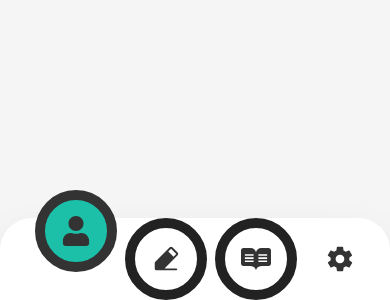
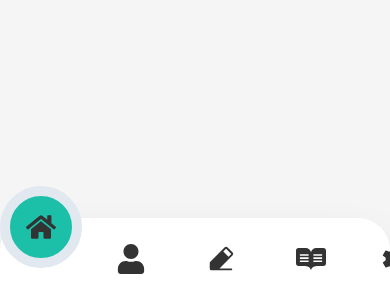
Before and after one commit to rianbittencourt/Your-Day-Front, a Next.js app: page / in a window 390 px wide. Shown: the part 544-844 px from the top of the page. Built offline with nearby package versions, Linux system fonts and the light colour scheme.

Commit message:
feat: MenuMobile Animation Conditional

```diff
--- a/src/components/Header/components/MenuMobile/MenuMobile.tsx
+++ b/src/components/Header/components/MenuMobile/MenuMobile.tsx
@@ -2,20 +2,55 @@ import { FaUser } from "react-icons/fa";
 import { IoMdSettings } from "react-icons/io";
 import { PiPencilSimpleLineFill } from "react-icons/pi";
 import { FaReadme } from "react-icons/fa6";
+import { FaHome } from "react-icons/fa";
 import SettingsButton from "@/components/SettingsButton/SettingsButton";
+import Link from "next/link";
+import { usePathname } from "next/navigation";
+
+interface MenuItem {
+  title: string;
+  icon: JSX.Element;
+  href: string;
+}
+
+const MenuItems: MenuItem[] = [
+  {
+    title: "Home",
+    icon: <FaHome className="text-3xl" />,
+    href: "/",
+  },
+  {
+    title: "Profile",
+    icon: <FaUser className="text-3xl" />,
+    href: "/profile",
+  },
+  {
+    title: "Write",
+    icon: <PiPencilSimpleLineFill className="text-3xl" />,
+    href: "/write",
+  },
+  {
+    title: "Read",
+    icon: <FaReadme className="text-3xl" />,
+    href: "/read",
+  },
+];
 
 export default function MenuMobile() {
+  const router = usePathname();
+
   return (
-    <ul className="text-primary  gap-2 font-medium sm:hidden mx-auto flex relative rounded z-10">
-      <li className="hover:text-[#1CC0A9] cursor-pointer -translate-y-7 delay-100 bg-[#1CC0A9]  rounded-full flex p-4 justify-center border-[10px] border-[#333] items-center  ">
-        <FaUser className="text-3xl" />
-      </li>
-      <li className="hover:text-[#1CC0A9]  z-20  cursor-pointer delay-100 ] border-[10px] border-[#222]  rounded-full flex p-4 justify-center items-center  ">
-        <PiPencilSimpleLineFill className="text-3xl" />
-      </li>
-      <li className="hover:text-[#1CC0A9] cursor-pointer delay-100   rounded-full flex p-4 border-[10px] border-[#222] justify-center items-center  ">
-        <FaReadme className="text-3xl" />
-      </li>
+    <ul className="text-primary  gap-2 font-medium sm:hidden mx-auto flex relative rounded  z-10">
+      {MenuItems.map((menuItem) => (
+        <li
+          className={` p-4 delay-100 hover:text-[#1CC0A9] border-[10px] rounded-full
+        ${router === menuItem.href ? "-translate-y-8  border-bgColor bg-[#1CC0A9] hover:text-primary cursor-none" : " border-transparent"}
+      `}
+          key={menuItem.title}
+        >
+          <Link href={menuItem.href}>{menuItem.icon}</Link>
+        </li>
+      ))}
       <SettingsButton />
     </ul>
   );
```
